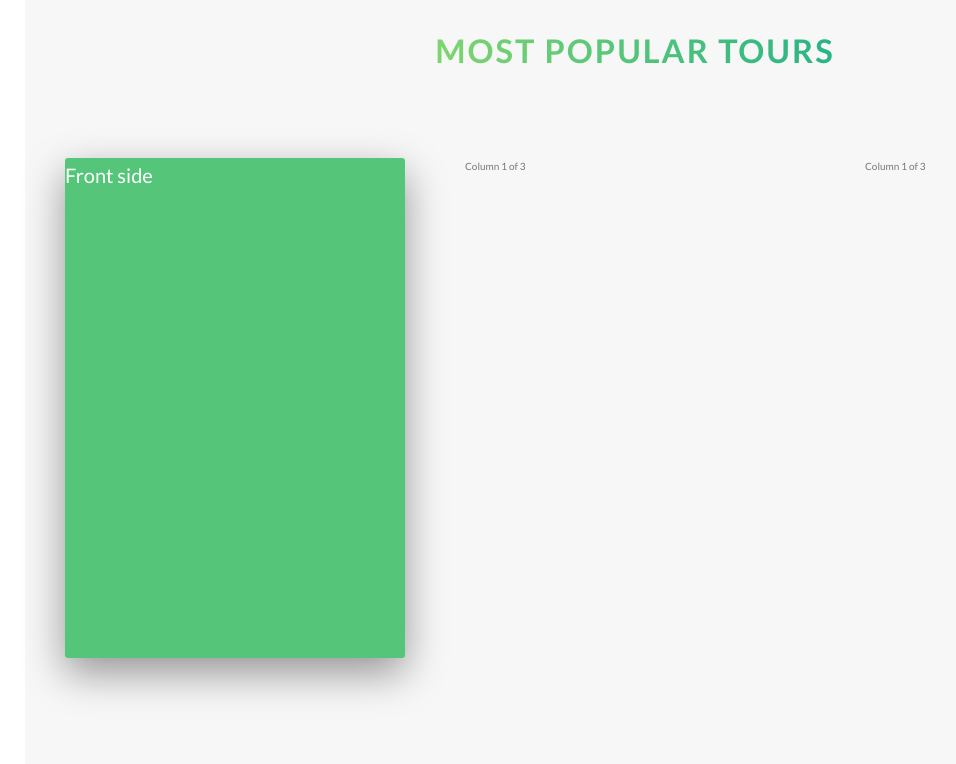
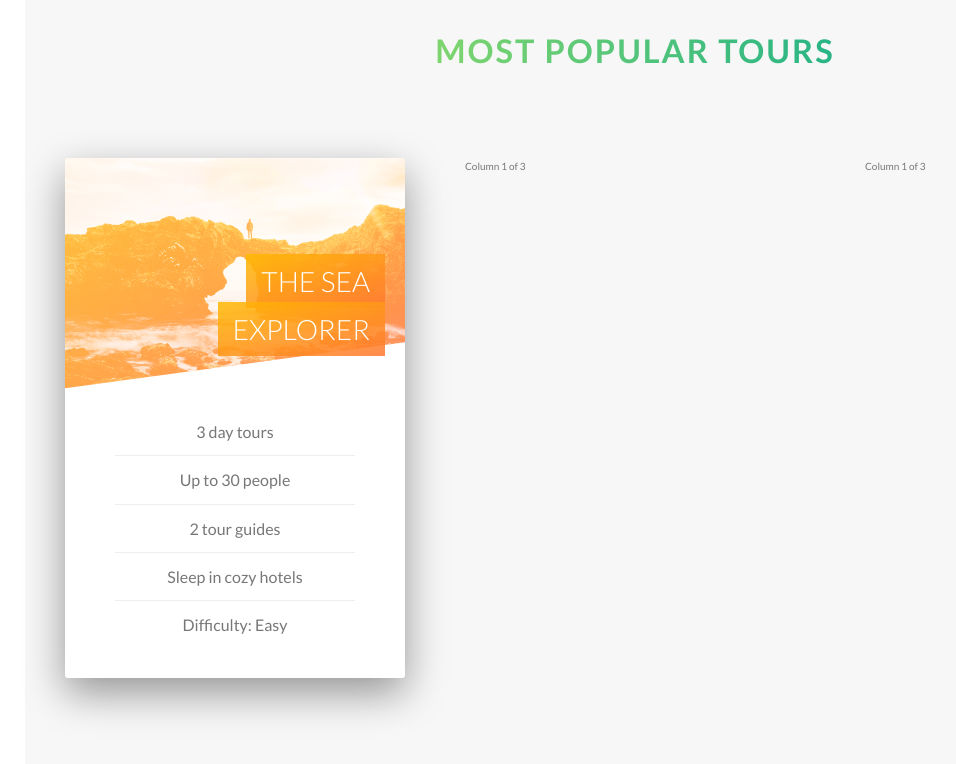
Before and after one commit to Chewie063/natours-project, a website: page index.html in a window 1280 px wide. Shown: the part 2218-2982 px from the top of the page, without its empty margins (5-961 px from the left). Drawn offline with Linux system fonts and the light colour scheme.

Commit message:
Styled the front side of the tours card.

```diff
--- a/index.html
+++ b/index.html
@@ -114,7 +114,21 @@
               <div class="col_1of3">
                 <div class="card">
                   <div class="card__side card__side--front">
-                    Front side
+                    <div class="card__picture card__picture--1">
+                      &nbsp;
+                    </div>
+                    <h4 class="card__heading">
+                      <span class="card__heading-span card__heading-span--1">The Sea Explorer</span>
+                    </h4>
+                    <div class="card__details">
+                      <ul>
+                        <li>3 day tours</li>
+                        <li>Up to 30 people</li>
+                        <li>2 tour guides</li>
+                        <li>Sleep in cozy hotels</li>
+                        <li>Difficulty: Easy</li>
+                      </ul>
+                    </div>
                   </div>
                   <div class="card__side card__side--back card__side--back-1">
                     Back side
--- a/sass/abstracts/_variables.scss
+++ b/sass/abstracts/_variables.scss
@@ -10,6 +10,7 @@ $color-tertiary-light: #2998ff;
 $color-tertiary-dark: #5643fa;
 
 $color-grey-light-1: #f7f7f7;
+$color-grey-light-2: #eee;
 $color-grey-dark: #777;
 $color-white: #FFF;
 $color-black: #000;
--- a/sass/components/_cards.scss
+++ b/sass/components/_cards.scss
@@ -1,13 +1,14 @@
 .card {
+
+  //Functionality for all cards
   perspective: 150rem;
   -moz-perspective: 150rem;
   position: relative;
-  height: 50rem;
+  height: 52rem;
 
   &__side {
-    height: 50rem;
+    height: 52rem;
     transition: all .8s ease;
-    color: #FFF;
     font-size: 2rem;
     position: absolute;
     top: 0;
@@ -15,11 +16,11 @@
     width: 100%;
     backface-visibility: hidden;
     border-radius: 3px;
+    overflow: hidden;
     box-shadow: $default-box-shadow rgba($color-black, .4);
 
     &--front {
-      background-color: $color-primary;
-      transform: rotateY(360deg);
+      background-color: $color-white;
     }
 
     &--back {
@@ -32,10 +33,76 @@
   }
 
   &:hover &__side--front {
-    transform: rotateY(180deg);
+    transform: rotateY(-180deg);
   }
 
   &:hover &__side--back {
     transform: rotateY(0deg);
   }
+
+// Front-side styling for each card
+  &__picture {
+    background-size: cover;
+    height: 23rem;
+    background-blend-mode: screen;
+    -webkit-clip-path: polygon(0 0, 100% 0, 100% 80%, 0 100%);
+    clip-path: polygon(0 0, 100% 0, 100% 80%, 0 100%);
+
+    &--1 {
+      background-image: linear-gradient(to right bottom, $color-secondary-light, $color-secondary-dark), url(../img/nat-5.jpg) ;
+    }
+
+    &--2 {
+      background-image: url(../img/nat-5.jpg);
+    }
+
+    &--3 {
+      background-image: url(../img/nat-5.jpg);
+    }
+  }
+
+  &__heading {
+    font-size: 2.8rem;
+    font-weight: 300;
+    text-transform: uppercase;
+    color: $color-white;
+    position: absolute;
+    top: 10rem;
+    right: 2rem;
+    text-align: right;
+    width: 55%;
+    z-index: 1;
+  }
+
+  &__heading-span {
+    padding: 1rem 1.5rem;
+    -webkit-box-decoration-break: clone;
+    box-decoration-break: clone;
+
+    &--1 {
+      background-image: linear-gradient(to right bottom,
+      rgba($color-secondary-light, .85),
+      rgba($color-secondary-dark, .85));
+    }
+  }
+
+  &__details {
+    padding: 2rem;
+    ul {
+      list-style: none;
+      width: 80%;
+      margin: 0 auto;
+
+      li {
+        text-align: center;
+        font-size: $default-font-size;
+        padding: 1rem;
+
+        &:not(:last-child) {
+          border-bottom: 1px solid $color-grey-light-2;
+        }
+
+      }
+    }
+  }
 }
--- a/sass/layout/_header.scss
+++ b/sass/layout/_header.scss
@@ -6,6 +6,7 @@
 		url(../img/hero.jpg);
 	background-size: cover;
 	background-position: top;
+	-webkit-clip-path: polygon(0 0, 100% 0, 100% 75%, 0 100%);
 	clip-path: polygon(0 0, 100% 0, 100% 75%, 0 100%);
 	position: relative;
 
```
Also changed, not shown: css/style.css.
